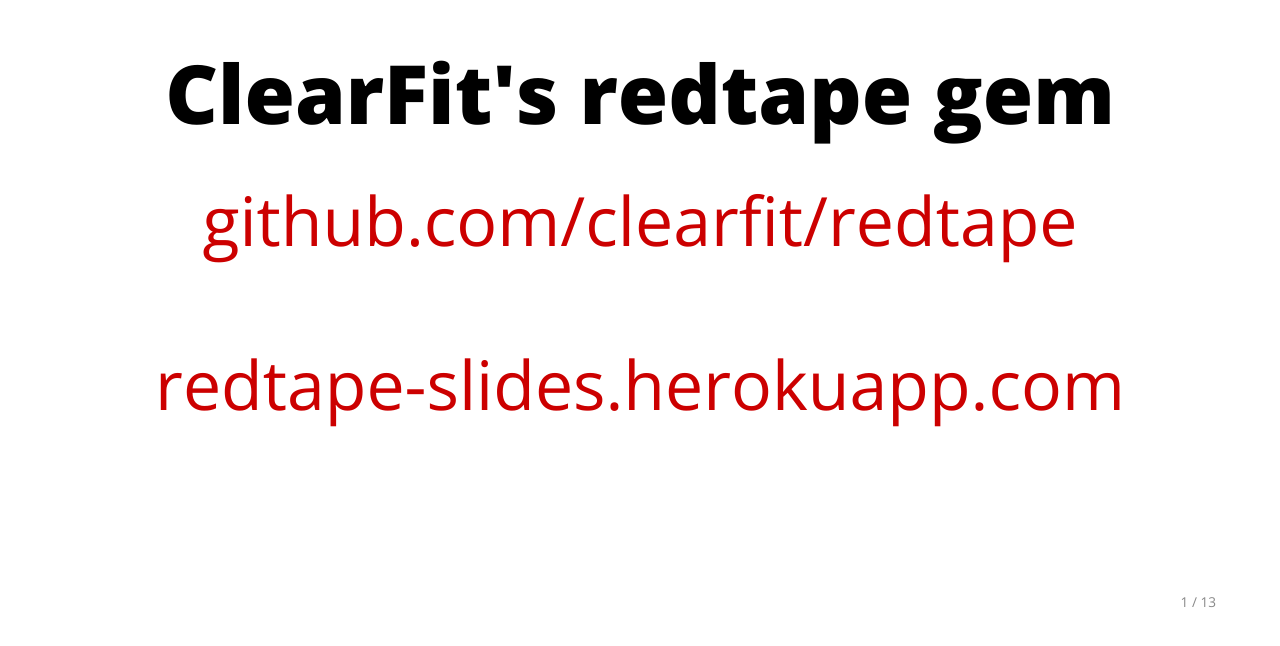
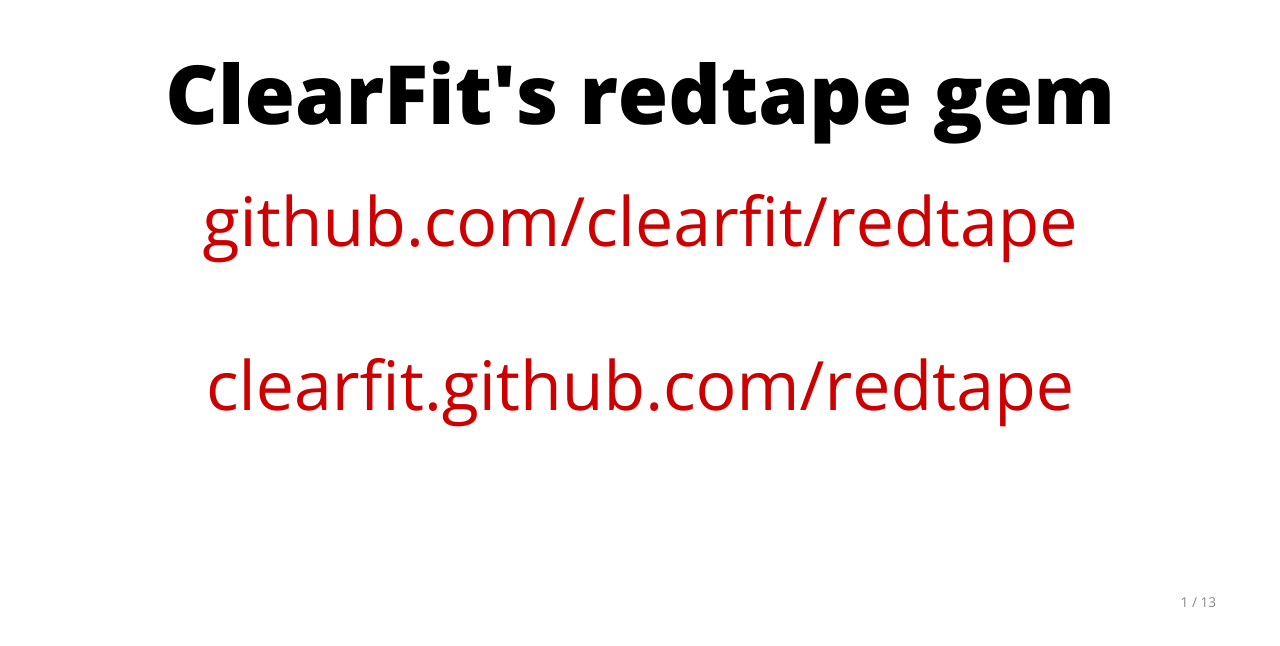
Before and after one commit to ClearFit/redtape, a plain HTML site: page slides.html in a window 1280 px wide. Shown: the part 106-752 px from the top of the page. Drawn offline with nearby package versions, Linux system fonts and the light colour scheme.

Commit message:
tweak slides

```diff
--- a/slides.html
+++ b/slides.html
@@ -31,7 +31,7 @@
 
         <h2>github.com/clearfit/redtape</h2>
 
-        <h2>redtape-slides.herokuapp.com</h2>
+        <h2>clearfit.github.com/redtape</h2>
       </div>
       <div class='spacer bottom'></div>
     </section>
```
Also changed, not shown: 1 other file.
